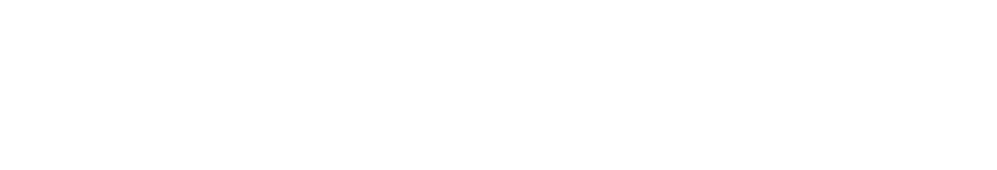
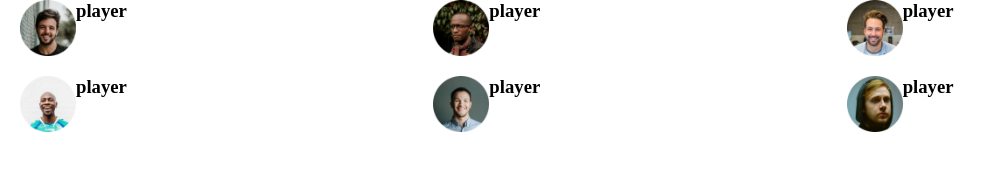
Before and after one commit to Rokibul-bd/ledear-board, a plain HTML site: page index.html in a window 1280 px wide. Shown: the whole page, without its empty margins (0-997 px from the left). Drawn offline with Linux system fonts and the light colour scheme.

Commit message:
add something

```diff
--- a/Css/style.css
+++ b/Css/style.css
@@ -0,0 +1,36 @@
+*{
+    margin:0;
+    padding:0;
+    box-sizing:border-box;
+}
+body{
+    width:1240px;
+    margin:0 auto;
+}
+
+img{
+    width:100%;
+}
+.container{
+    width:80%;
+    margin:0 auto;
+}
+ul{
+    list-style: none;
+}
+a{
+    text-decoration: none;
+    color:#000;
+}
+.players{
+    display:grid;
+    grid-template-columns: repeat(3, 1fr);
+    grid-row-gap:20px;
+}
+.player{
+    display:flex;
+}
+.player img{
+    width:56px;
+    height:56px;
+}
--- a/index.html
+++ b/index.html
@@ -5,9 +5,50 @@
     <meta http-equiv="X-UA-Compatible" content="IE=edge">
     <meta name="viewport" content="width=device-width, initial-scale=1.0">
     <title>leader board</title>
+    <!-- stylesheet -->
     <link rel="stylesheet" href="./Css/style.css">
 </head>
 <body>
+    <!-- header section start-->
+    <header>
+
+    </header>
+    <!-- header section end-->
+    <!-- main section start -->
+    <main>
+        <!-- top players and top blogs -->
+        <section>
+            <div class="top-players">
+                <div class="players">
+                    <div class="player">
+                        <img src="./images/players/player-1.png" alt="">
+                        <h3>player</h3>
+                    </div>
+                    <div class="player">
+                        <img src="./images/players/player-2.png" alt="">
+                        <h3>player</h3>
+                    </div>
+                    <div class="player">
+                        <img src="./images/players/player-3.png" alt="">
+                        <h3>player</h3>
+                    </div>
+                    <div class="player">
+                        <img src="./images/players/player-4.png" alt="">
+                        <h3>player</h3>
+                    </div>
+                    <div class="player">
+                        <img src="./images/players/player-5.png" alt="">
+                        <h3>player</h3>
+                    </div>
+                    <div class="player">
+                        <img src="./images/players/player-6.png" alt="">
+                        <h3>player</h3>
+                    </div>
+                </div>
+            </div>
+        </section>
+    </main>
+    <!-- main section end -->
 
 </body>
 </html>
```
